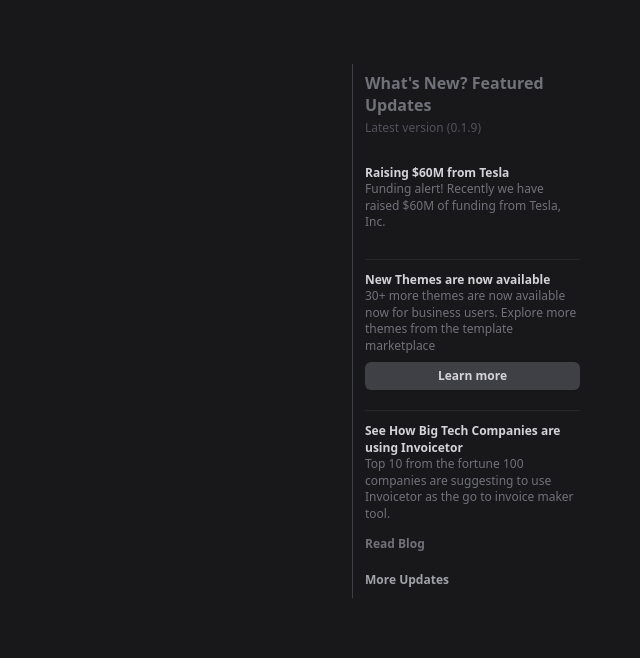
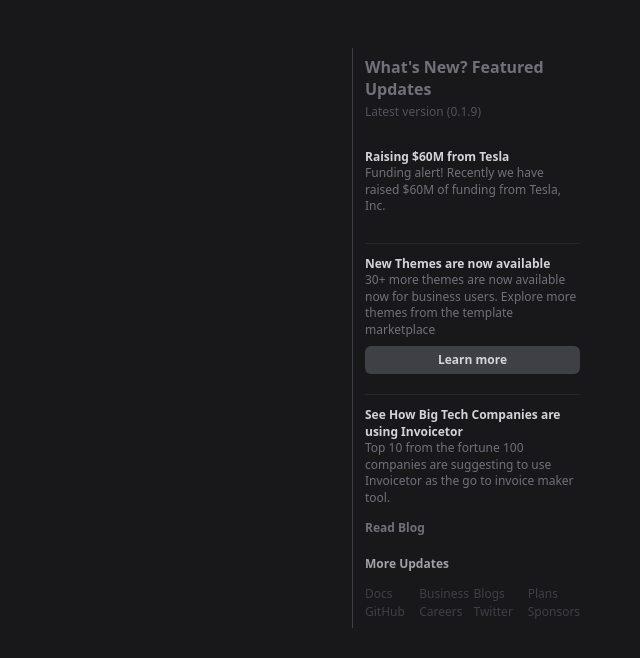
Before and after one commit to yashsehgal/uifeature-whats-new-featured-section, a React (Create React App) app: page / in a window 1280 px wide. Shown: the top 658 px of the page, without its empty margins (640-1280 px from the left). Built offline with nearby package versions, Linux system fonts and the light colour scheme.

Commit message:
feat: direct links section added

```diff
--- a/src/App.js
+++ b/src/App.js
@@ -2,7 +2,7 @@
 
 export default function App() {
   return (
-    <div className="app w-[100vw] h-[100vh] flex flex-row items-start justify-end bg-zinc-900 cursor-default py-16 px-12">
+    <div className="app w-[100vw] h-[100vh] flex flex-row items-start justify-end bg-zinc-900 cursor-default p-12">
       <WhatsNewFeatured />
     </div>
   )
--- /dev/null
+++ b/src/component/DirectLinksWrapper.jsx
@@ -0,0 +1,17 @@
+
+export default function DirectLinksWrapper() {
+    const directLinks = ["Docs", "Business", "Blogs", "Plans", "GitHub", "Careers", "Twitter", "Sponsors"];
+    return (
+        <div className="direct-links-section-wrapper mt-3 grid grid-cols-4 items-center justify-start gap-0.5">
+            {directLinks?.map((directLink, directLinkIndex) => {
+                return (
+                    <span key={directLinkIndex}
+                        className="text-xs text-zinc-700 hover:text-zinc-500 hover:underline font-normal"
+                    >
+                        {directLink}
+                    </span>
+                )
+            })}
+        </div>
+    )
+}
--- a/src/component/WhatsNewFeatured.jsx
+++ b/src/component/WhatsNewFeatured.jsx
@@ -1,6 +1,7 @@
 import React from "react";
 import { useRef, useState } from "react";
 import ReactModal from "react-modal";
+import DirectLinksWrapper from "./DirectLinksWrapper";
 import { getFeaturedUpdates } from "./featured-updates";
 
 ReactModal.setAppElement('#root');
@@ -36,6 +37,7 @@
                 >
                     More Updates
                 </button>
+                <DirectLinksWrapper />
             </div>
             <ReactModal isOpen={moreFeaturedContentPopup}
                 onRequestClose={() => setMoreFeaturedContentPopup(!moreFeaturedContentPopup)}
```
